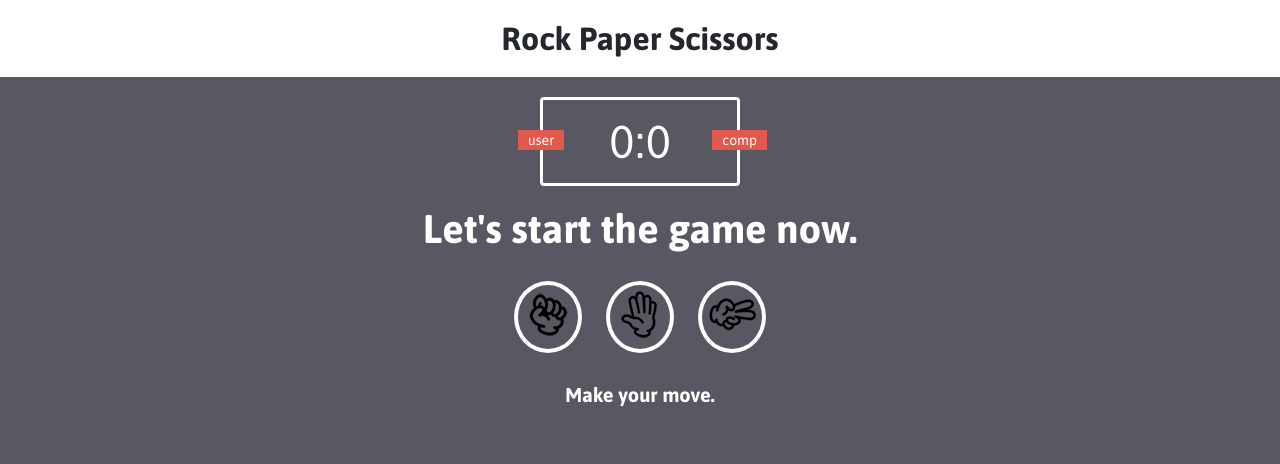
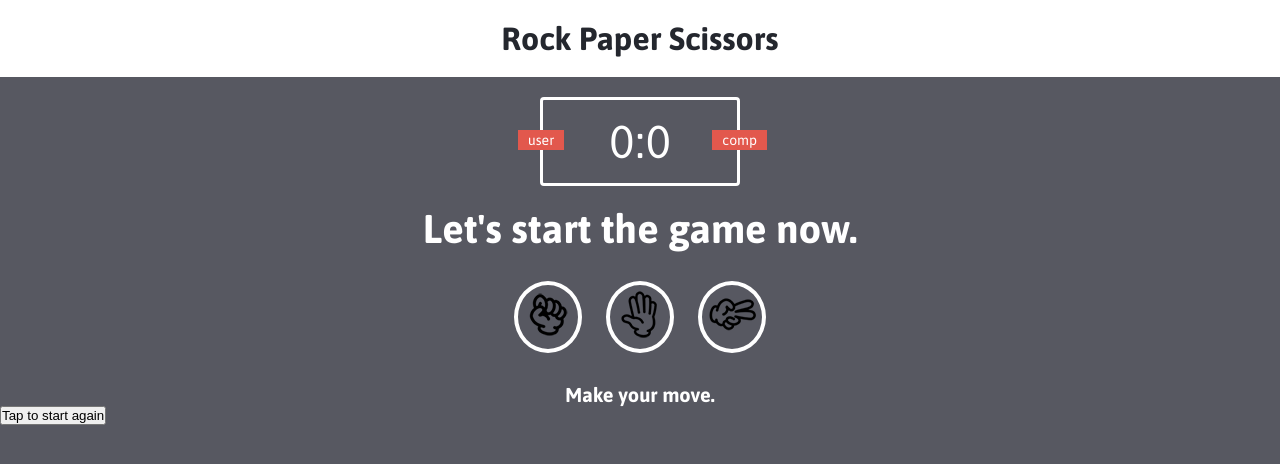
Before and after one commit to RossAlexBs/RPS-Training, a plain HTML site: page index.html in a window 1280 px wide. Drawn offline with Linux system fonts and the light colour scheme.

Commit message:
Update index.html

```diff
--- a/index.html
+++ b/index.html
@@ -38,6 +38,7 @@
 
     <p id="action-massage">Make your move.</p>
 
+    <button>Tap to start again</button>
 
     <script src="app.js"></script>
 </body>
```
